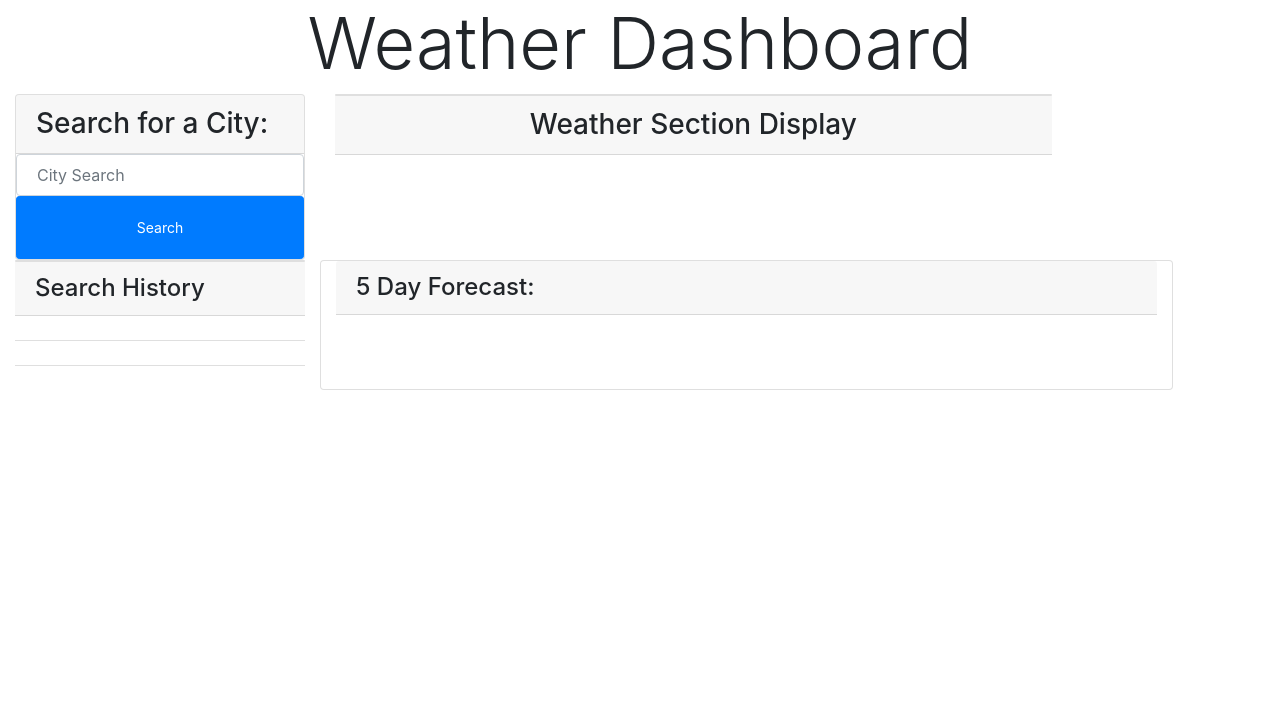
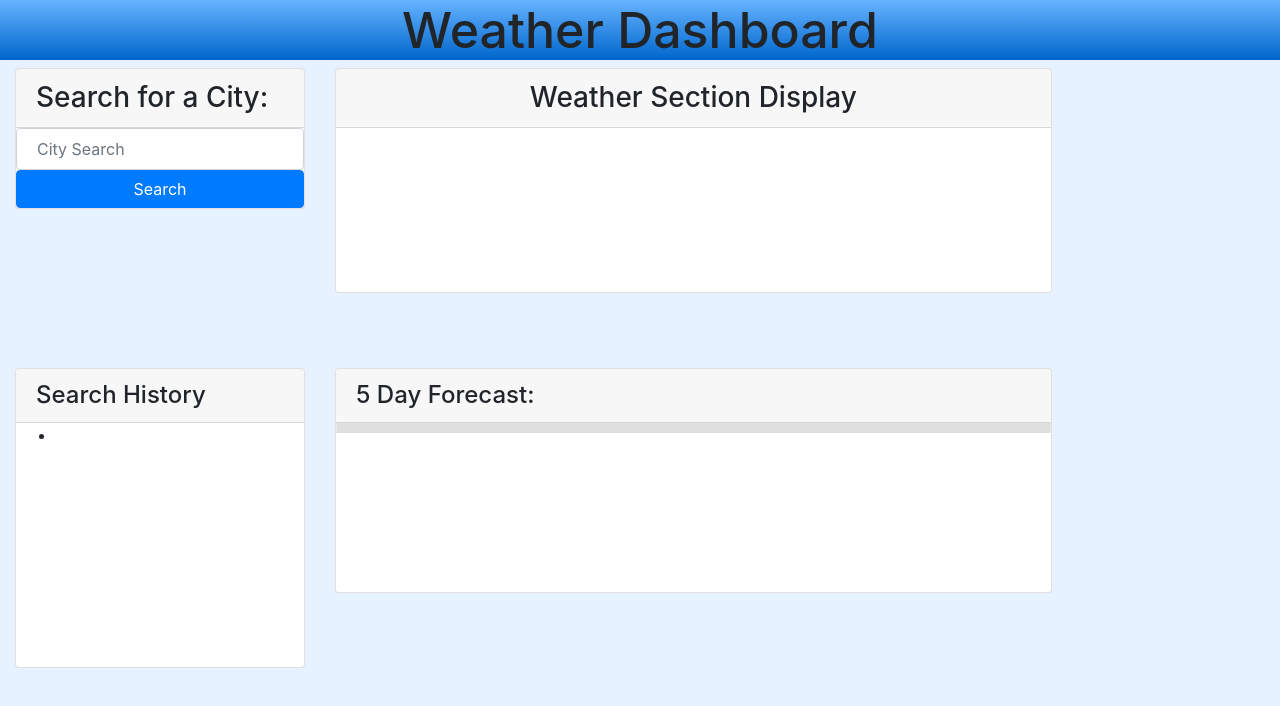
Before and after one commit to Kaysie04/Weather-Dashboard, a plain HTML site: page index.html in a window 1280 px wide. Drawn offline with nearby package versions, Linux system fonts and the light colour scheme.

Commit message:
added d-flex and h-100

```diff
--- a/assets/css/style.css
+++ b/assets/css/style.css
@@ -1,3 +1,15 @@
-.display-3 {
-    font: pink;
+header {
+
+    background-image: linear-gradient(#66b3ff, #0066cc);
 }
+header h1{
+    font:black;
+    font-size: 50px;
+}
+
+body {
+    background-color: #e6f2ff;
+}
+.search-weather-section {
+
+}
--- a/index.html
+++ b/index.html
@@ -10,43 +10,56 @@
 </head>
 <body>
     <header class="text-center">
-        <h1 class="display-3"> Weather Dashboard</h1>
+        <h1> Weather Dashboard</h1>
     </header>
 
     <!--Put sections in their own cards!!!-->
-    <main class="container-fluid">
-        <div class="row">
+    <main>
+        <section class="container-fluid" style="height: 300px;">
+            <div class= "row d-flex h-100" id="search-weather-section">
                 <div class="col-md-3">
-                <div class="card">
+                    <div class="card d-flex">
                         <form>
                         <h3 class="card-header"> Search for a City: </h3>
                         <input  type="text" class="form-control card-body" placeholder="City Search">
-                        <button type="button" class="btn btn-primary btn-sm btn-block search-btn card-body">Search</button>
+                            <button type="button" class="btn btn-primary btn-xs btn-block search-btn">Search</button>
                         </form>
                     </div>
                 </div>
-            <section class=" col-md-7 weather-display-section">
+                <section class="col-md-7 weather-display-section">
+                    <div class="card d-flex h-75">
+                    <h3 class="card-header text-center">Weather Section Display</h3>
+                    <div class=card-body></div>
+                    </div>
+                </section>
+            </div>
+        </section>
+        </div>
+
+        <section class="container-fluid" style="height:300px;">
+            <div class="row d-flex h-100" id= "search-forecast-section">
+                <section class="col-md-3">
+                    <div class="card d-flex h-100" id= "search-history-section">
+                    <h4 class="card-header"> Search History </h4>
+                        <ul id="search-history-ul">
+                            <li></li>
+                        </ul>
+                    </div>
+                </section>
+
+                <section class= "col-md-7"  id="forecast-section">
+                    <div class="card d-flex h-75">
+                        <h4 class="card-header">5 Day Forecast:</h4>
                             <div class="card"></div>
-                <h3 class="card-header text-center">Weather Section Display</h3>
+                            <div class="card"></div>
+                            <div class="card"></div>
+                            <div class="card"></div>
+                            <div class="card"></div>
+                    </div>
 
                 </section>
             </div>
-
-        <div class="row" id= "search-forecast-section">
-            <section class="col-md-3">
-                <div class="card" id= "search-history-section"></div>
-                <h4 class="card-header"> Search History </h4>
-                    <ul class="list-group list-group-flush" id="search-history-ul">
-                        <li class="list-group-item"></li>
-                        <li class="list-group-item"></li>
-                        <li class="list-group-item"></li>
-                      </ul>
         </section>
-
-            <section class="card col-md-8 col-md-offset-4"  id="forecast-section">
-                <h4 class="card-header">5 Day Forecast:</h4>
-            </section>
-        </main>
     </main>
 
     <script src="https://code.jquery.com/jquery-3.4.1.min.js"></script>
```
Lines whose indentation alone changed are shown as unchanged.
